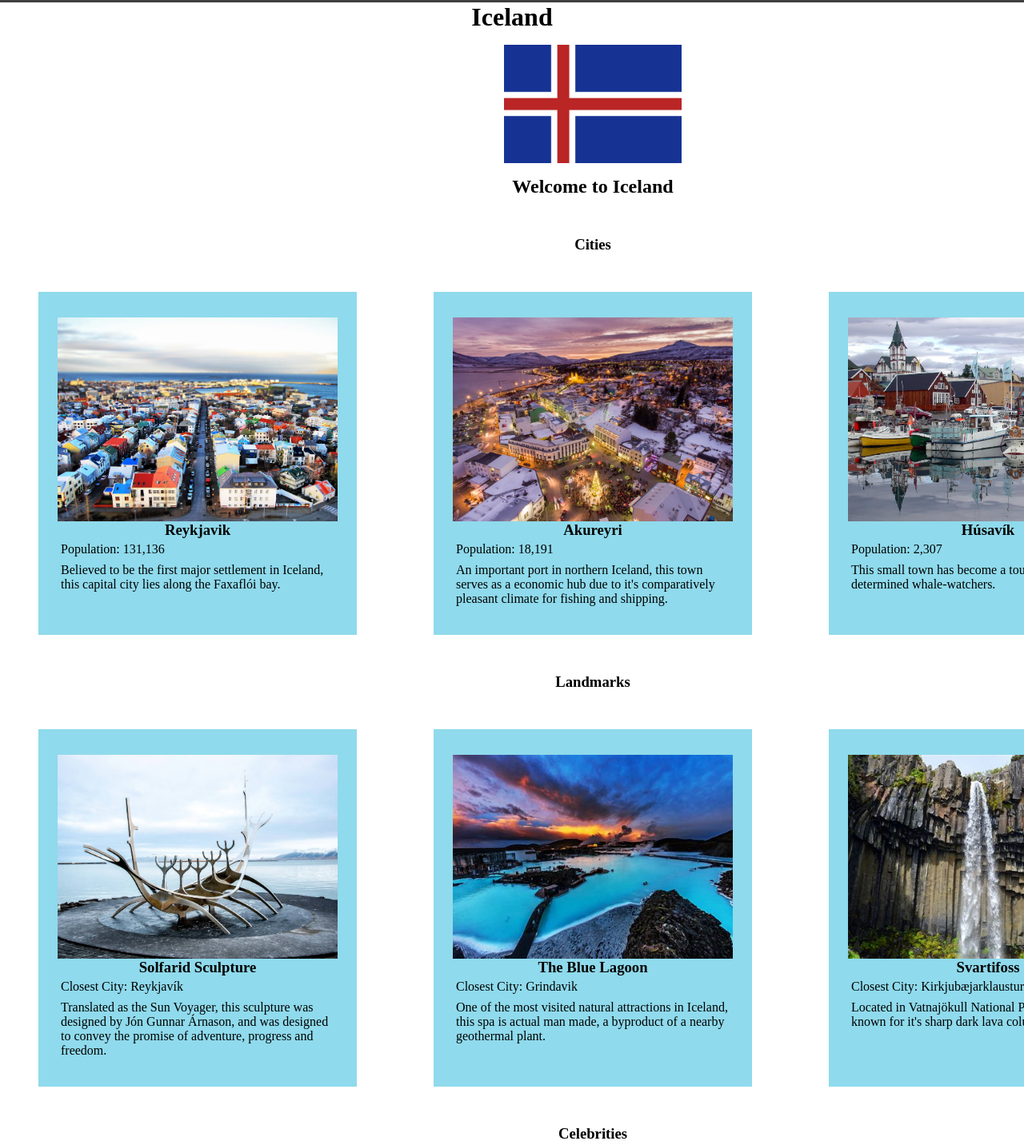
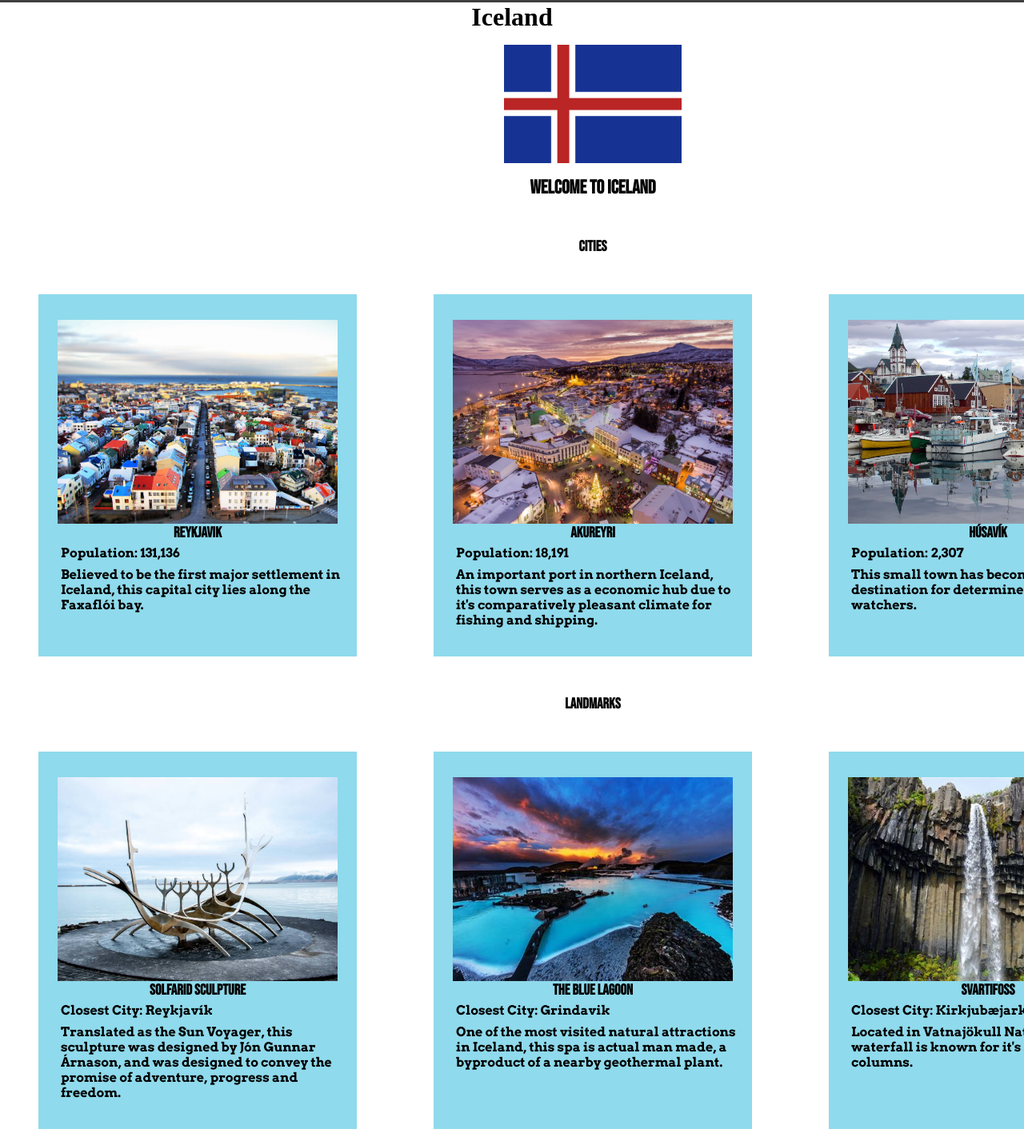
Before and after one commit to jacksonrgoodman/automated-world-berry-bouncers, a plain HTML site: page pages/iceland/iceland.html in a window 1280 px wide. Shown: the part 76-1508 px from the top of the page at 80% size. Drawn offline with Linux system fonts and the light colour scheme.

Commit message:
changed font on country page

```diff
--- a/styles/iceland.css
+++ b/styles/iceland.css
@@ -1,3 +1,8 @@
+/* Font Importing
+-------------------------------------*/
+@import url('https://fonts.googleapis.com/css2?family=Arvo:wght@700&family=Bebas+Neue&display=swap');
+
+
 /* HTML Tag Styling
 -------------------------------------*/
 * {
@@ -86,6 +91,7 @@ footer {
     width: 100%;
     text-align: center;
     padding-bottom: 2em;
+    font-family: 'Bebas Neue', cursive;
 }
 
 .articleBin {
@@ -114,6 +120,10 @@ footer {
     width: 100%;
 }
 
+.articleBin h3 {
+    font-family: 'Bebas Neue', cursive;
+}
+
 .articleBin p {
     padding: .25em;
 }
@@ -136,6 +146,7 @@ footer {
     padding: 2em 1.5em;
     margin: 3em;
     width: 25%;
+    font-family: 'Arvo', serif;
 }
 
 .landmarkBox {
@@ -155,6 +166,7 @@ footer {
     padding: 2em 1.5em;
     margin: 3em;
     width: 25%;
+    font-family: 'Arvo', serif;
 }
 
 .celebrityBox {
@@ -172,4 +184,5 @@ footer {
     padding: 2em 1.5em;
     margin: 3em;
     width: 25%;
+    font-family: 'Arvo', serif;
 }
```
